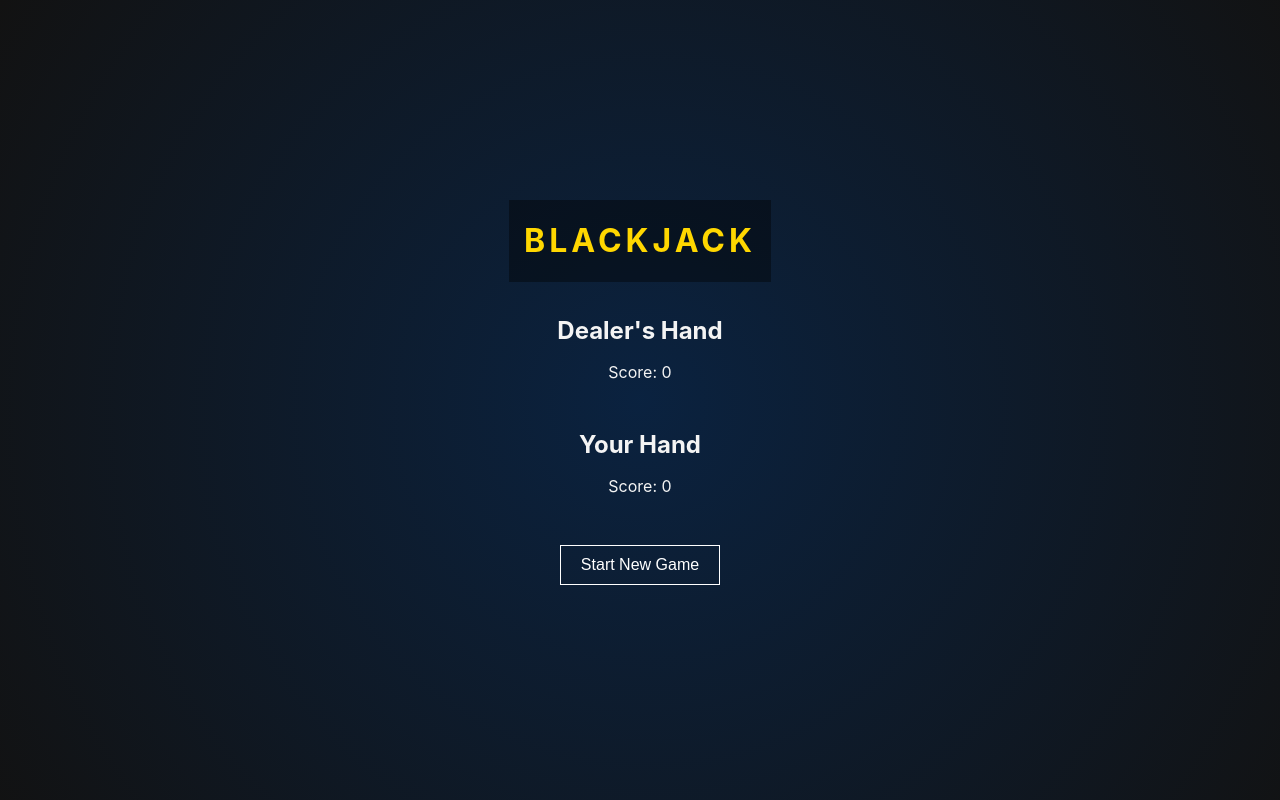
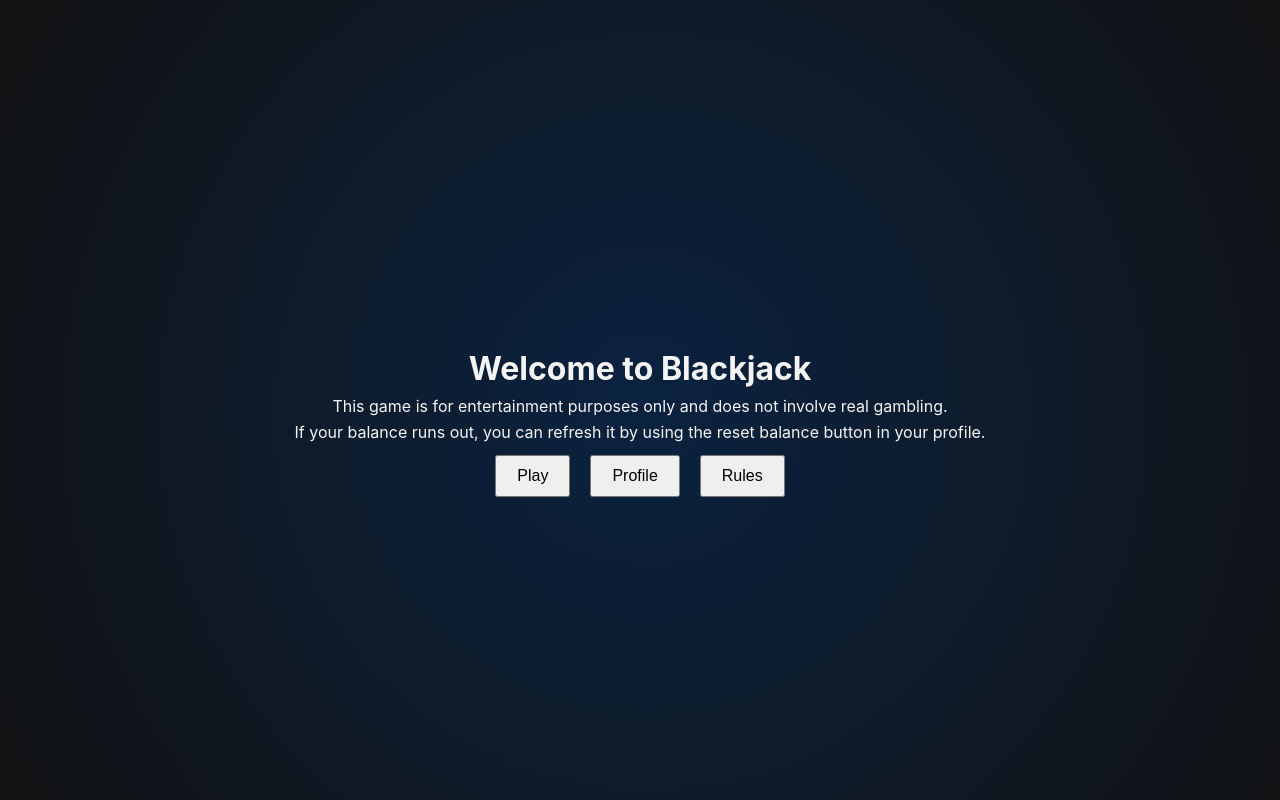
Before and after one commit to LightSenpai7/BlackjackGame, a React (Create React App) app: page / in a window 1280 px wide. Built offline with nearby package versions, Linux system fonts and the light colour scheme.

Commit message:
Profile and balance system have been added

```diff
--- a/src/App.css
+++ b/src/App.css
@@ -11,6 +11,18 @@
   box-sizing: border-box;
   margin: 0;
   padding: 0;
+}
+
+.home-screen, .profile-screen, .rules-screen {
+  text-align: center;
+  margin-top: 50px;
+}
+
+.play-btn, .profile-btn, .rules-btn, .back-btn, .reset-btn {
+  margin: 10px;
+  padding: 10px 20px;
+  font-size: 16px;
+  cursor: pointer;
 }
 
 body, html {
--- a/src/App.tsx
+++ b/src/App.tsx
@@ -13,6 +13,11 @@ const App: React.FC = () => {
   const [gameStatus, setGameStatus] = useState<'not_started' | 'in_progress' | 'player_win' | 'dealer_win' | 'draw'>('not_started');
   const [playerScore, setPlayerScore] = useState<number>(0);
   const [dealerScore, setDealerScore] = useState<number>(0);
+  const [balance, setBalance] = useState<number>(() => {
+    const savedBalance = localStorage.getItem('balance');
+    return savedBalance ? parseInt(savedBalance) : 100;
+  });
+  const [view, setView] = useState<'home' | 'game' | 'rules' | 'profile'>('home');
 
   useEffect(() => {
     console.group('🎲 Game State');
@@ -23,12 +28,22 @@ const App: React.FC = () => {
     console.log('Player Score:', playerScore);
     console.log('Dealer Score:', dealerScore);
     console.groupEnd();
-  }, [gameStatus, deck, playerHand, dealerHand, playerScore, dealerScore]);
+    localStorage.setItem('balance', balance.toString());
+  }, [gameStatus, deck, playerHand, dealerHand, playerScore, dealerScore, balance]);
+
+  const resetBalance = () => {
+    setBalance(100);
+  };
 
   const startNewGame = useCallback((e?: React.MouseEvent | React.TouchEvent) => {
     if (e) {
       e.preventDefault();
       'stopPropagation' in e && e.stopPropagation();
+    }
+
+    if (balance <= 0) {
+      alert("You don't have enough balance to start a new game.");
+      return;
     }
 
     setDeck([]);
@@ -107,8 +122,10 @@ const App: React.FC = () => {
 
     if (dealerTotal > 21 || playerTotal > dealerTotal) {
       setGameStatus('player_win');
+      setBalance(prevBalance => prevBalance + 10);
     } else if (dealerTotal > playerTotal) {
       setGameStatus('dealer_win');
+      setBalance(prevBalance => prevBalance - 90);
     } else {
       setGameStatus('draw');
     }
@@ -126,6 +143,18 @@ const App: React.FC = () => {
 
   return (
     <div className="app-container">
+      {view === 'home' && (
+        <div className="home-screen">
+          <h1>Welcome to Blackjack</h1>
+          <p className="disclaimer">This game is for entertainment purposes only and does not involve real gambling.</p>
+          <p>If your balance runs out, you can refresh it by using the reset balance button in your profile.</p>
+          <button onClick={() => setView('game')} className="play-btn">Play</button>
+          <button onClick={() => setView('profile')} className="profile-btn">Profile</button>
+          <button onClick={() => setView('rules')} className="rules-btn">Rules</button>
+          {balance <= 0 && <p className="warning">You need more balance to play.</p>}
+        </div>
+      )}
+      {view === 'game' && (
         <div className="blackjack-game">
           <div className="game-header">
             <h1>Blackjack</h1>
@@ -172,8 +201,32 @@ const App: React.FC = () => {
                 New Game
               </button>
             )}
+
+            <button onClick={() => setView('home')} className="back-btn">Back</button>
+
           </div>
         </div>
+      )}
+      {view === 'profile' && (
+        <div className="profile-screen">
+          <h2>Profile User</h2>
+          <p>Balance: {balance}</p>
+          <p>The balance has no connection to reality.</p>
+          <button onClick={() => setView('home')} className="back-btn">Back</button>
+          <button onClick={resetBalance} className="reset-btn">Reset Balance</button>
+        </div>
+      )}
+      {view === 'rules' && (
+        <div className="rules-screen">
+          <h2>Game Rules</h2>
+          <p>1. The goal is to get as close to 21 as possible without exceeding it.</p>
+          <p>2. Aces can count as 1 or 11 points.</p>
+          <p>3. Kings, Queens, and Jacks are worth 10 points each.</p>
+          <p>4. Players can choose to "Hit" to draw a card or "Stand" to hold their total.</p>
+          <p>5. If you exceed 21, you lose the game.</p>
+          <button onClick={() => setView('home')} className="back-btn">Back</button>
+        </div>
+      )}
     </div>
   );
 };
```
Lines whose indentation alone changed are shown as unchanged.
